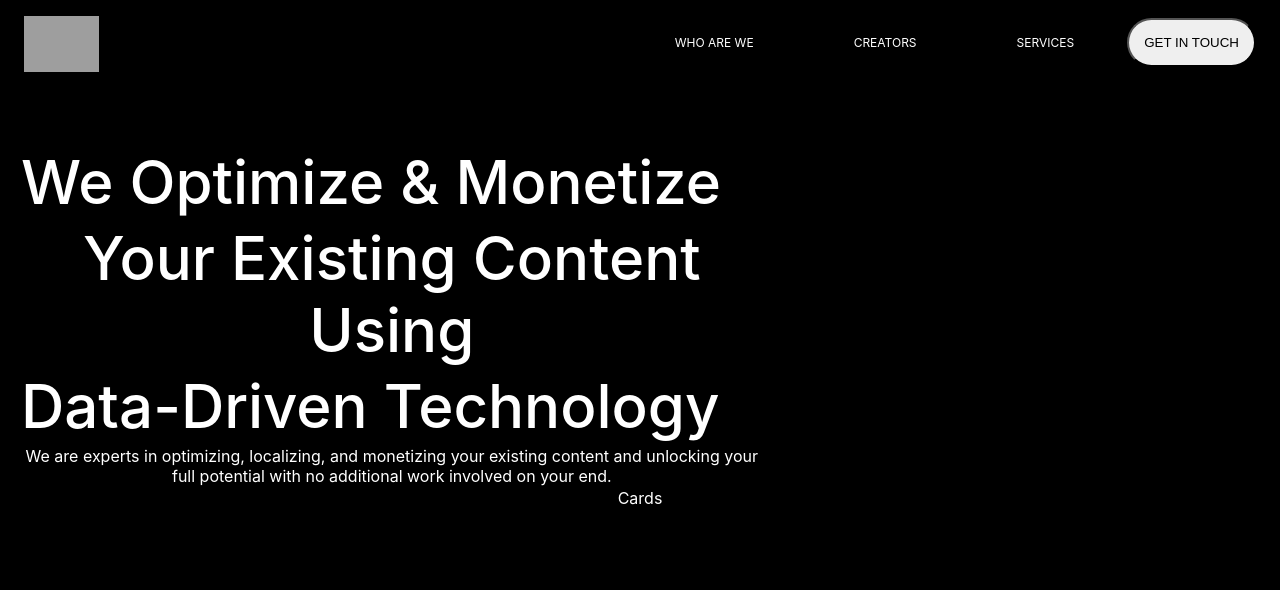
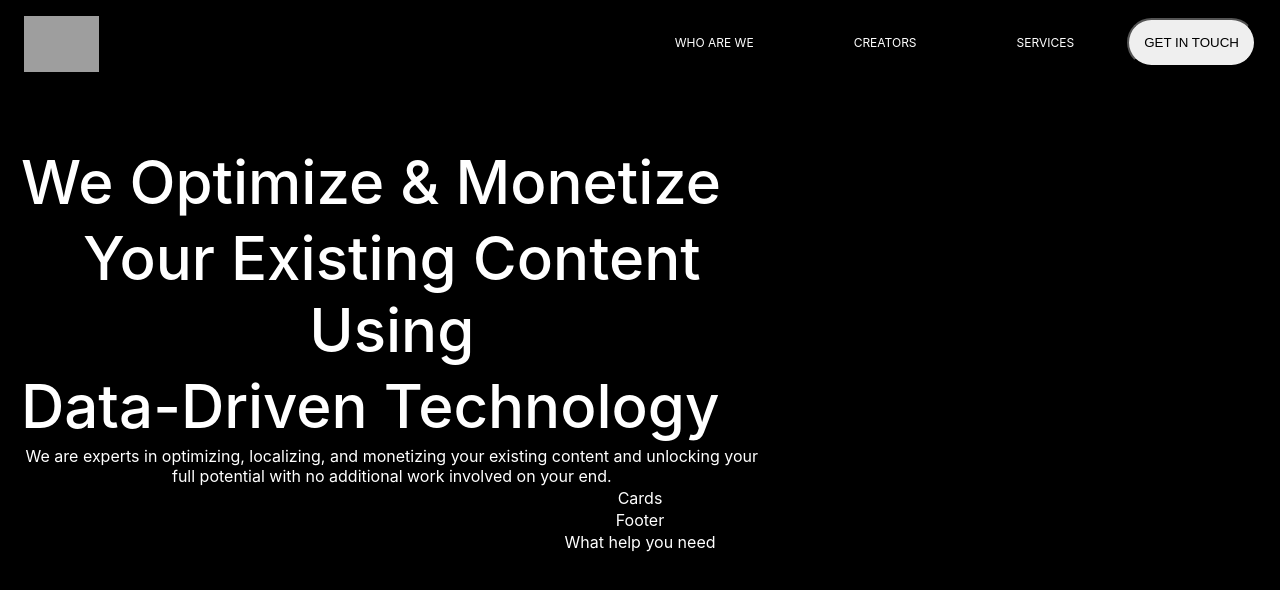
Before and after one commit to Manju-UI/React-TypeScript, a React (Create React App) app in the folder react-type/: page / in a window 1280 px wide. Shown: the top 590 px of the page. Built offline with nearby package versions, Linux system fonts and the light colour scheme; no server answers; grey boxes are pictures that could not be loaded.

Commit message:
secondCommit

```diff
--- a/react-type/src/App.js
+++ b/react-type/src/App.js
@@ -1,4 +1,6 @@
 import "./App.css";
+import Footer from "./Components/Footer/Footer";
+import Help from "./Components/Help/Help";
 import Main from "./Components/Main/Main";
 
 import Cards from './Components/cards/Cards';
@@ -8,6 +10,8 @@ function App() {
   return <div className="App">
     <Main/>
     <Cards/>
+    <Footer/>
+    <Help/>
     </div>
 }
 
--- a/react-type/src/Components/Footer/Footer.js
+++ b/react-type/src/Components/Footer/Footer.js
@@ -0,0 +1,9 @@
+import React from 'react'
+
+function Footer() {
+  return (
+    <div>Footer</div>
+  )
+}
+
+export default Footer
--- a/react-type/src/Components/Help/Help.js
+++ b/react-type/src/Components/Help/Help.js
@@ -2,7 +2,7 @@ import React from 'react'
 
 function Help() {
   return (
-    <div>Help</div>
+    <div>What help you need</div>
   )
 }
 
```
